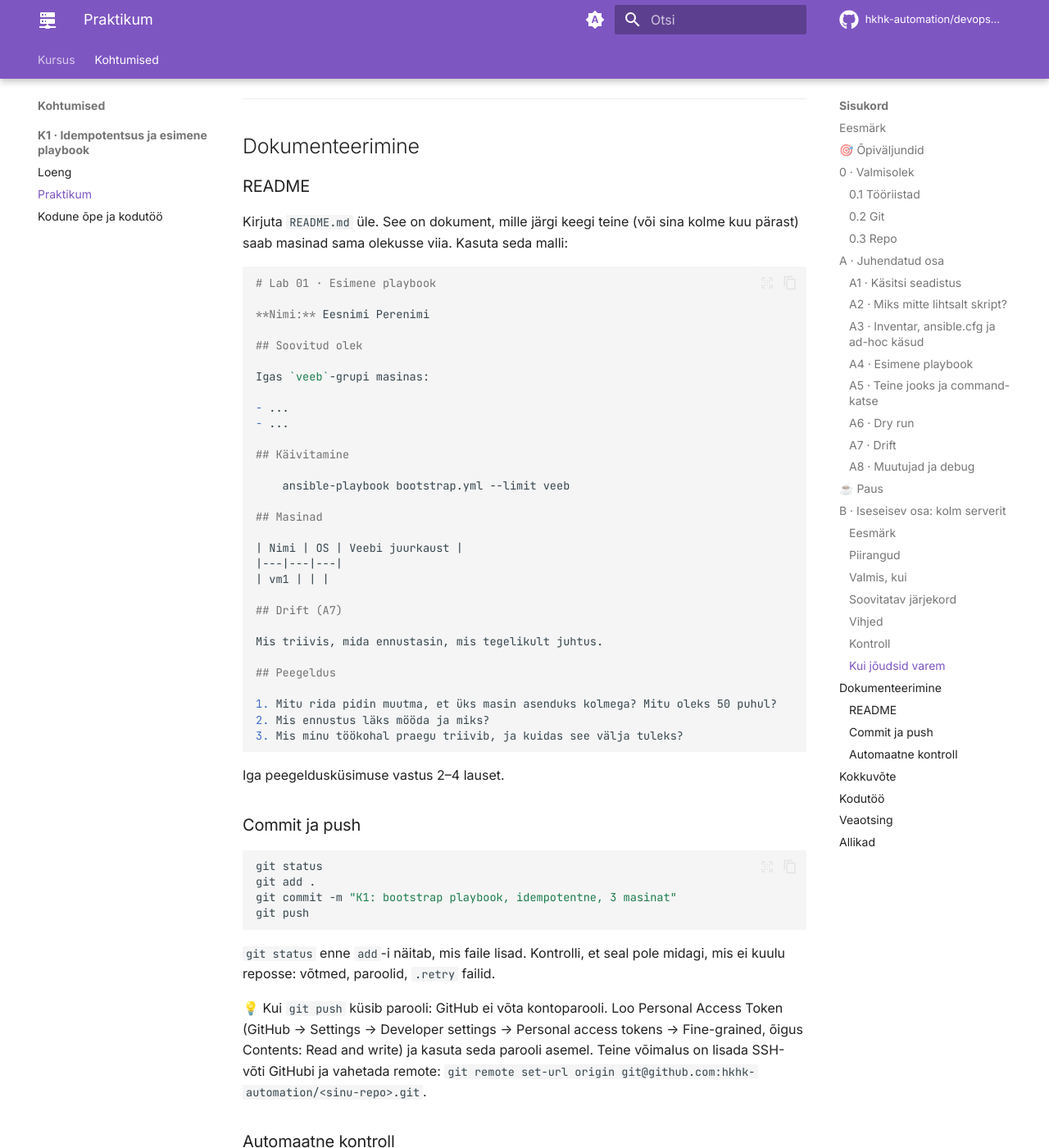
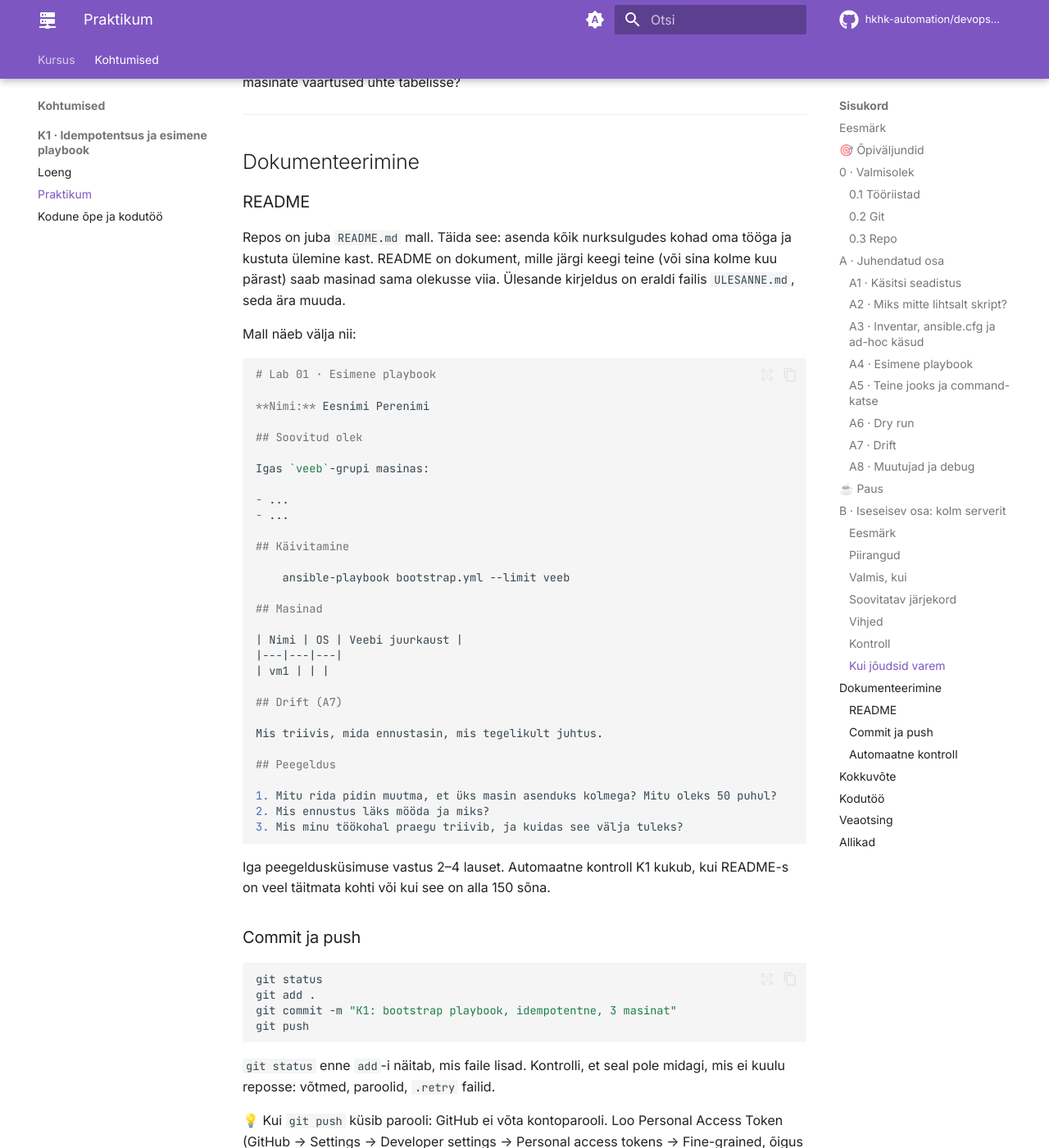
Before and after one commit to hkhk-automation/devops-lite, an MkDocs documentation site: the page built from docs/week01/lab.md, in a window 1280 px wide and 1400 px high, scrolled down 16229 px. Shown: the whole window at 82% size. Built offline with MkDocs 1.6.1 and Material for MkDocs 9.7.7, drawn with Linux system fonts in a browser that asks for light colours; comment, search, counter and statistics services are not loaded; some of the changed text lies outside the part shown.

Commit message:
K1: README mall

````diff
--- a/docs/week01/lab.md
+++ b/docs/week01/lab.md
@@ -107,6 +107,7 @@ ls -la
 .github/
 .gitignore
 README.md
+ULESANNE.md
 logid/
 ```
 
@@ -748,7 +749,9 @@ Need ei lähe hindele, aga on head järgmise kohtumise ettevalmistuseks.
 
 ### README
 
-Kirjuta `README.md` üle. See on dokument, mille järgi keegi teine (või sina kolme kuu pärast) saab masinad sama olekusse viia. Kasuta seda malli:
+Repos on juba `README.md` mall. Täida see: asenda kõik nurksulgudes kohad oma tööga ja kustuta ülemine kast. README on dokument, mille järgi keegi teine (või sina kolme kuu pärast) saab masinad sama olekusse viia. Ülesande kirjeldus on eraldi failis `ULESANNE.md`, seda ära muuda.
+
+Mall näeb välja nii:
 
 ```markdown
 # Lab 01 · Esimene playbook
@@ -783,7 +786,7 @@ Mis triivis, mida ennustasin, mis tegelikult juhtus.
 3. Mis minu töökohal praegu triivib, ja kuidas see välja tuleks?
 ```
 
-Iga peegeldusküsimuse vastus 2–4 lauset.
+Iga peegeldusküsimuse vastus 2–4 lauset. Automaatne kontroll K1 kukub, kui README-s on veel täitmata kohti või kui see on alla 150 sõna.
 
 ### Commit ja push
 
@@ -804,7 +807,7 @@ Ava GitHubis oma repo → **Actions**. Viimase push'i juures jookseb kontroll. K
 
 | Kontroll | Mida vaatab |
 |---|---|
-| K1 | failid `halb.sh`, `inventory.ini`, `bootstrap.yml`, `logid/teine_jooks.txt`, `README.md` olemas |
+| K1 | failid `halb.sh`, `inventory.ini`, `bootstrap.yml`, `logid/teine_jooks.txt` olemas; `README.md` mall täidetud (≥150 sõna) |
 | K2 | `bootstrap.yml` süntaks |
 | K3 | päris moodulid, `command`/`shell` puudub |
 | K4 | `logid/teine_jooks.txt` sisaldab `changed=0` |
````
